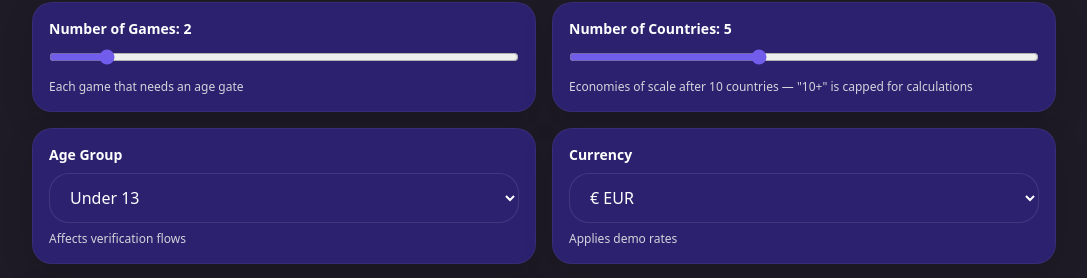
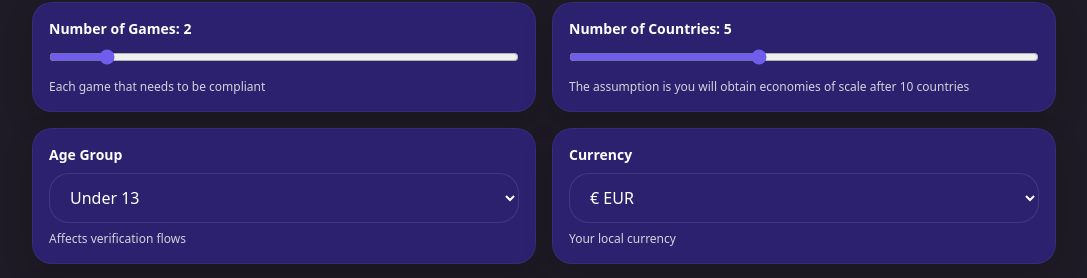
Before and after one commit to Olav-k-ID/agekit-calculator, a React (Vite) app: page / in a window 1280 px wide. Shown: the part 142-420 px from the top of the page, without its empty margins (96-1183 px from the left). Built offline with nearby package versions, Linux system fonts and the light colour scheme.

Commit message:
Update AgeKitCalculator.jsx

```diff
--- a/src/components/AgeKitCalculator.jsx
+++ b/src/components/AgeKitCalculator.jsx
@@ -7,13 +7,13 @@ import { BarChart, Bar, XAxis, YAxis, Tooltip, ResponsiveContainer, Legend } fro
 const COPY = {
   // Controls
   titleGames: 'Number of Games',
-  hintGames: 'Each game that needs an age gate',
+  hintGames: 'Each game that needs to be compliant',
   titleCountries: 'Number of Countries',
-  hintCountries: 'Economies of scale after 10 countries — "10+" is capped for calculations',
+  hintCountries: 'The assumption is you will obtain economies of scale after 10 countries',
   titleAgeGroup: 'Age Group',
   hintAgeGroup: 'Affects verification flows',
   titleCurrency: 'Currency',
-  hintCurrency: 'Applies demo rates',
+  hintCurrency: 'Your local currency',
   titleLive: 'Is the game already live?',
   liveNo: 'No (new launch)',
   liveYes: 'Yes (already live)',
```
